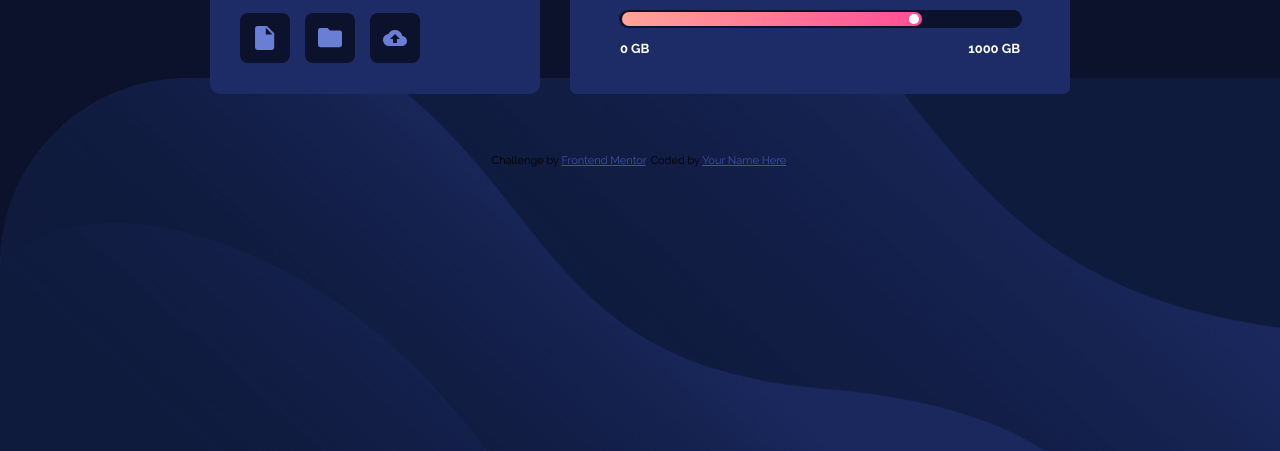
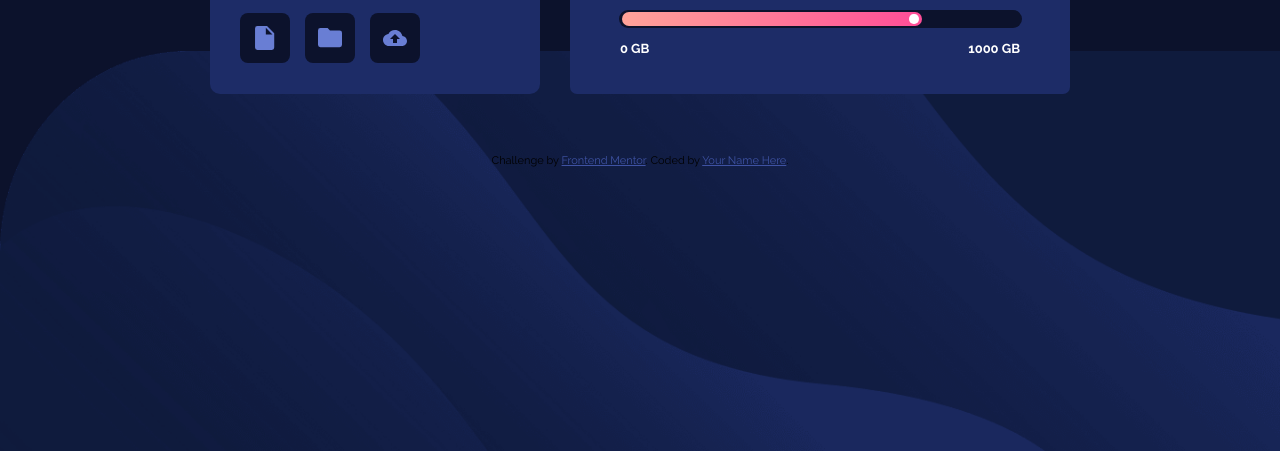
Before and after one commit to afrad07/fylo-data-storage-component-master, a website: page index.html in a window 1280 px wide. Shown: the part 365-816 px from the top of the page. Drawn offline with Linux system fonts and the light colour scheme.

Commit message:
Update styles.css

```diff
--- a/styles.css
+++ b/styles.css
@@ -126,7 +126,7 @@ body {
   body {
     background-color: hsl(229, 57%, 11%);
     background-image: url(images/bg-desktop.png);
-    background-size: contain;
+    background-size: 100% 50vh;
     background-position: bottom;
   }
   .containers {
```
